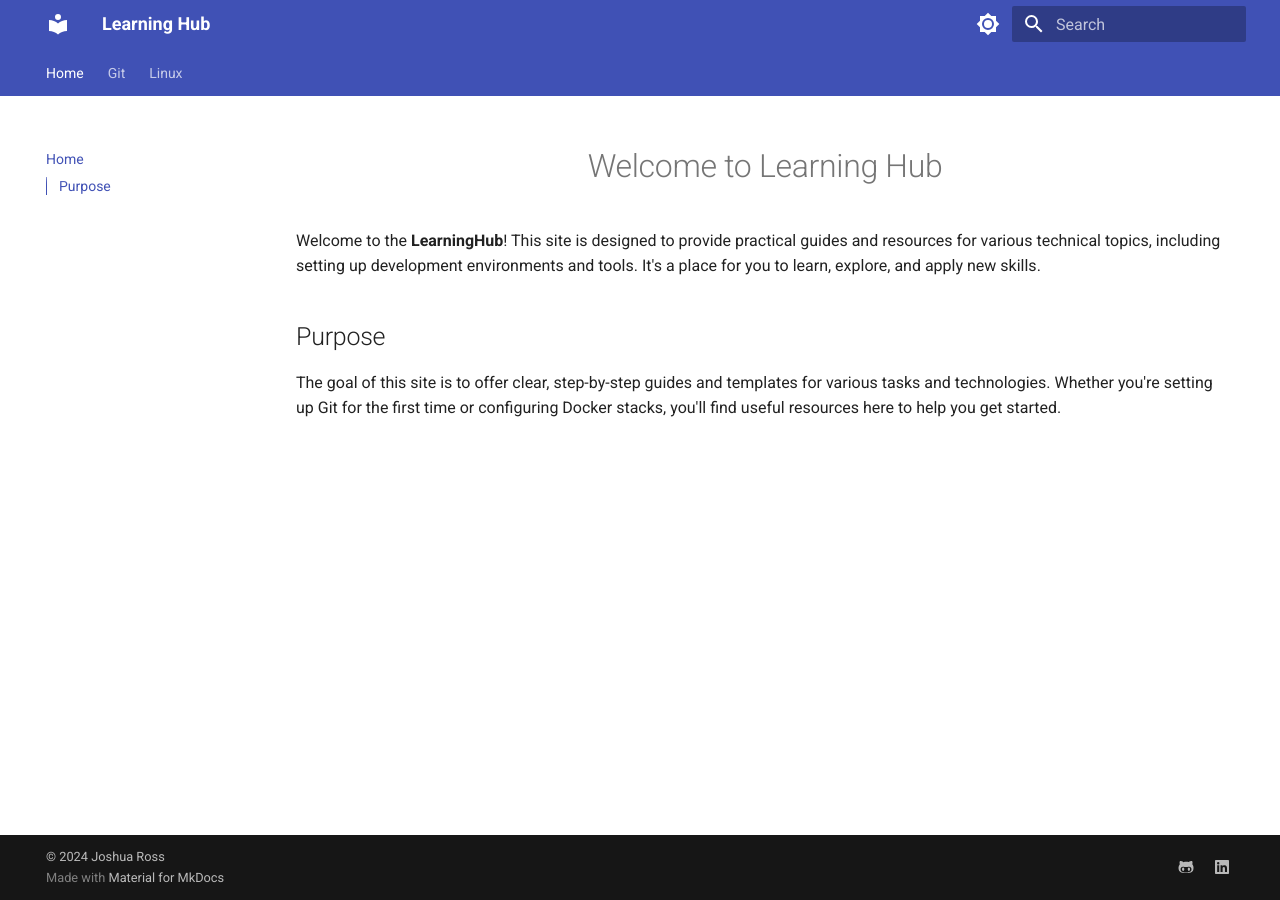
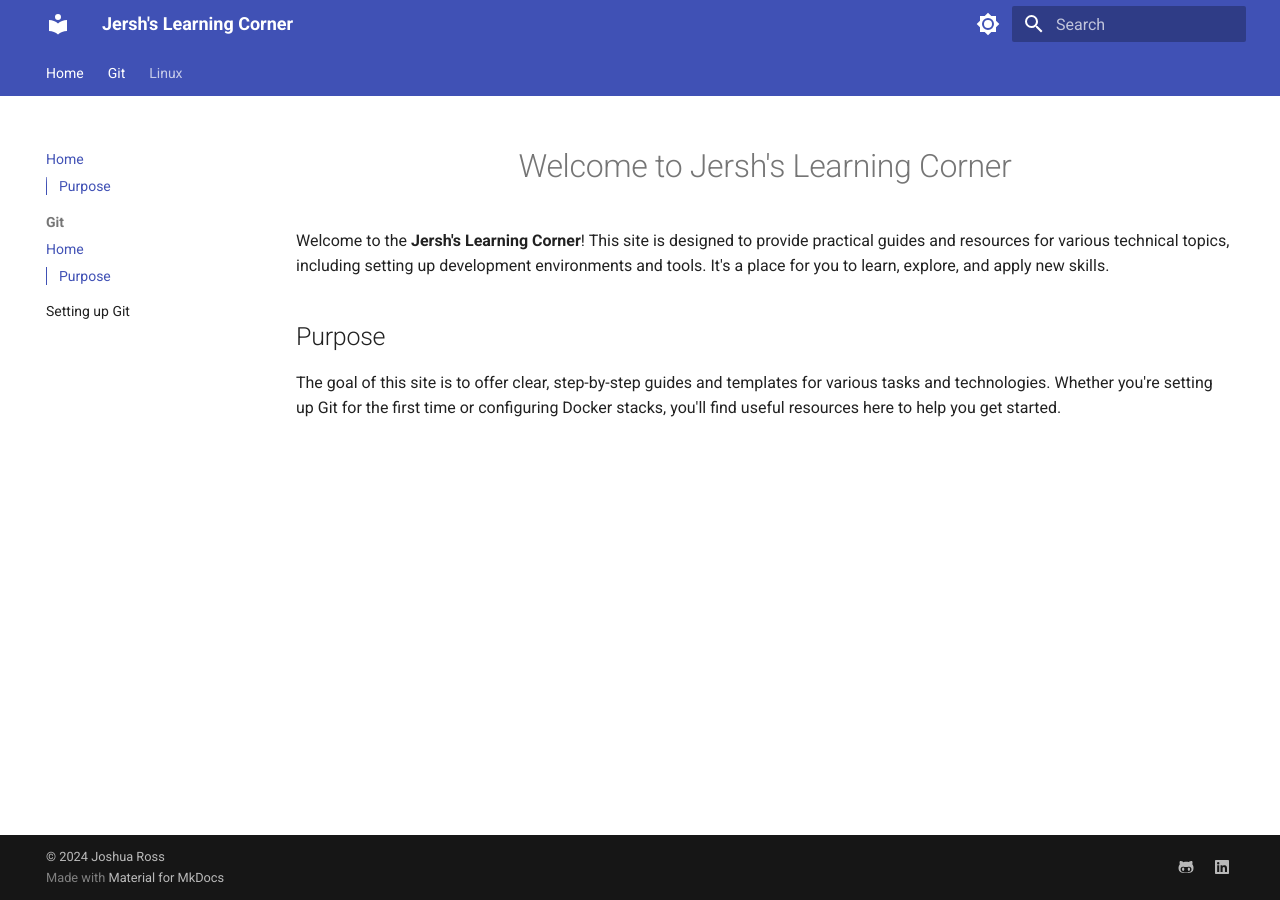
Before and after one commit to coloredbytes/learning-hub-mkdocs, an MkDocs documentation site: the page built from docs/index.md, in a window 1280 px wide. Built offline with MkDocs 1.6.1 and Material for MkDocs 9.7.7, drawn with Linux system fonts in a browser that asks for light colours.

Commit message:
Restructure of Site

```diff
--- /dev/null
+++ b/docs/git/index.md
@@ -0,0 +1,3 @@
+<h1 align="center"> Git Guides </h1>
+
+### [Setting up Git](./git-gud.md)
--- a/docs/index.md
+++ b/docs/index.md
@@ -1,6 +1,6 @@
-<h1 align="center"> Welcome to Learning Hub </h1>
+<h1 align="center"> Welcome to Jersh's Learning Corner </h1>
 
-Welcome to the **LearningHub**! This site is designed to provide practical guides and resources for various technical topics, including setting up development environments and tools. It's a place for you to learn, explore, and apply new skills.
+Welcome to the **Jersh's Learning Corner**! This site is designed to provide practical guides and resources for various technical topics, including setting up development environments and tools. It's a place for you to learn, explore, and apply new skills.
 
 ## Purpose
 
--- a/mkdocs.yml
+++ b/mkdocs.yml
@@ -1,11 +1,12 @@
-site_name: Learning Hub
+site_name: Jersh's Learning Corner
 site_url: https://learn.rossjm.dev/
 nav:
   - Home: index.md
   - Git:
+    - Overview: index.md
     - Setting up Git: git/git-gud.md
   - Linux:
-    - Home: linux/index.md
+    - Overview: linux/index.md
     - Setting up NFS Shares: linux/mounting-drives.md
     - Setting up WSL: linux/wsl/setting-up-wsl.md
 
```
